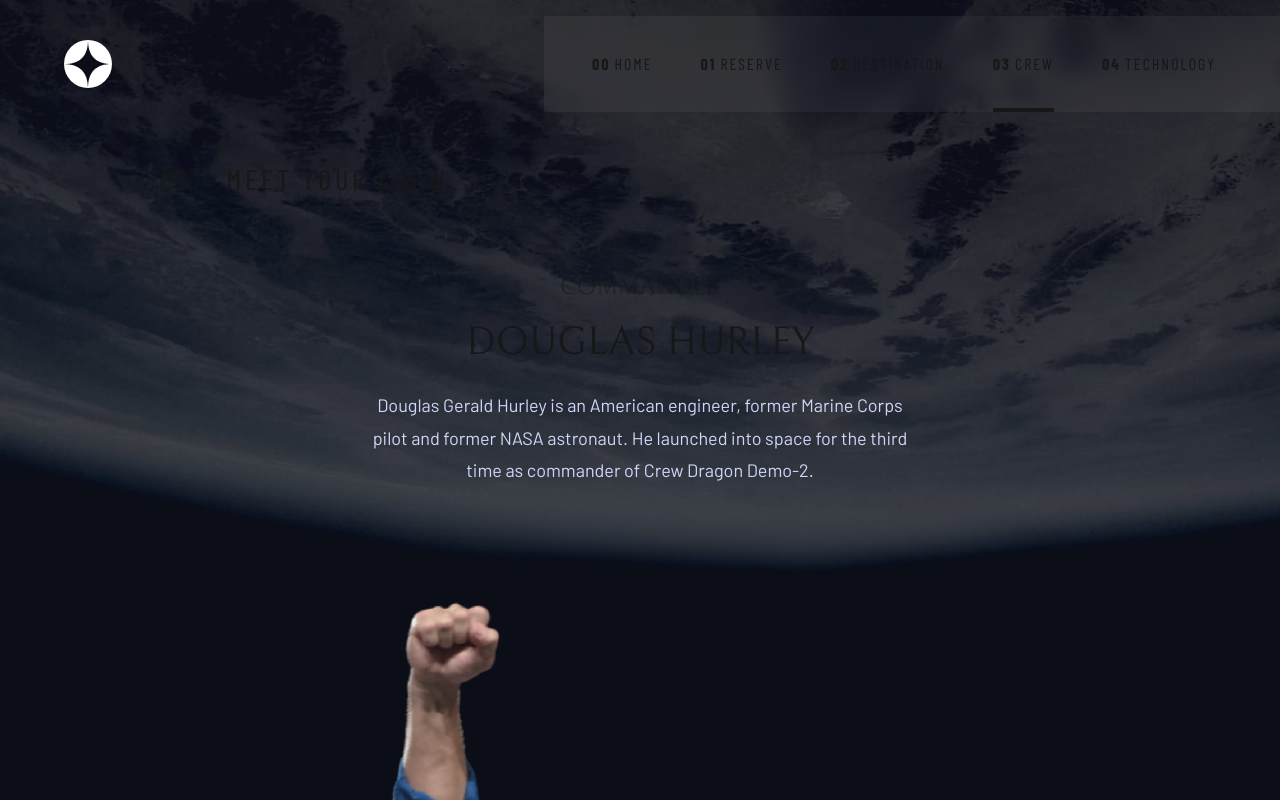
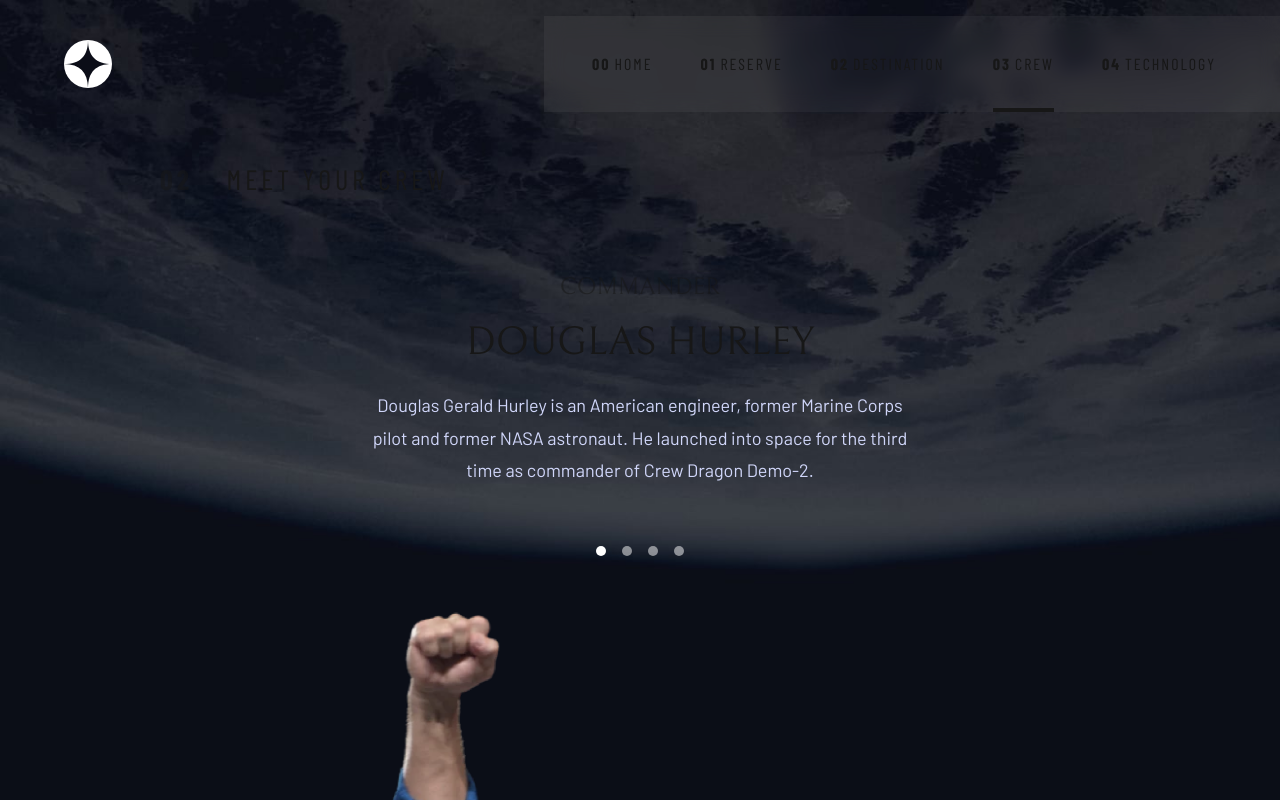
Before and after one commit to ozematt/Space-tourism_Next.js, a Next.js app: page /crew/douglasHurley in a window 1280 px wide. Shown: the top 800 px of the page. Built offline with nearby package versions, Linux system fonts and the light colour scheme.

Commit message:
addde nev list

```diff
--- a/src/components/CrewNavbar.tsx
+++ b/src/components/CrewNavbar.tsx
@@ -7,7 +7,15 @@ const CrewNavbar = () => {
   const pathname = usePathname();
   const isActive = pathname.split("/")[2];
   return (
-    <div className="flex justify-center gap-4 pt-15 xl:justify-start xl:gap-10 xl:pt-9"></div>
+    <div className="flex justify-center gap-4 pt-15 xl:justify-start xl:gap-10 xl:pt-9">
+      {crewMembersArr.map((crewMember) => (
+        <Link href={"/crew/" + crewMember} key={crewMember}>
+          <div
+            className={`size-2.5 xl:size-4 ${isActive === crewMember ? "opacity-100" : ""} cursor-pointer rounded-full bg-white opacity-50 hover:opacity-100`}
+          />
+        </Link>
+      ))}
+    </div>
   );
 };
 
```
